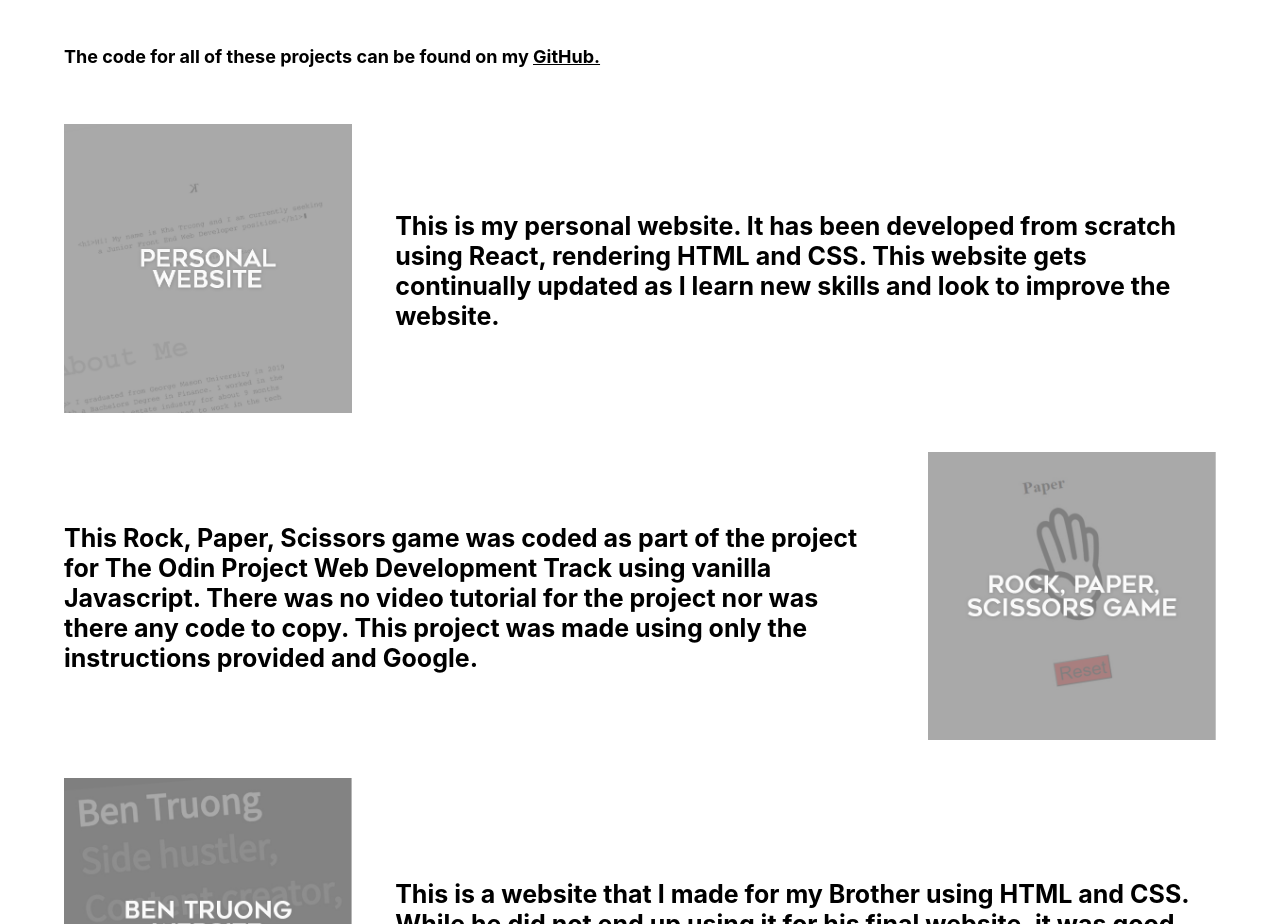
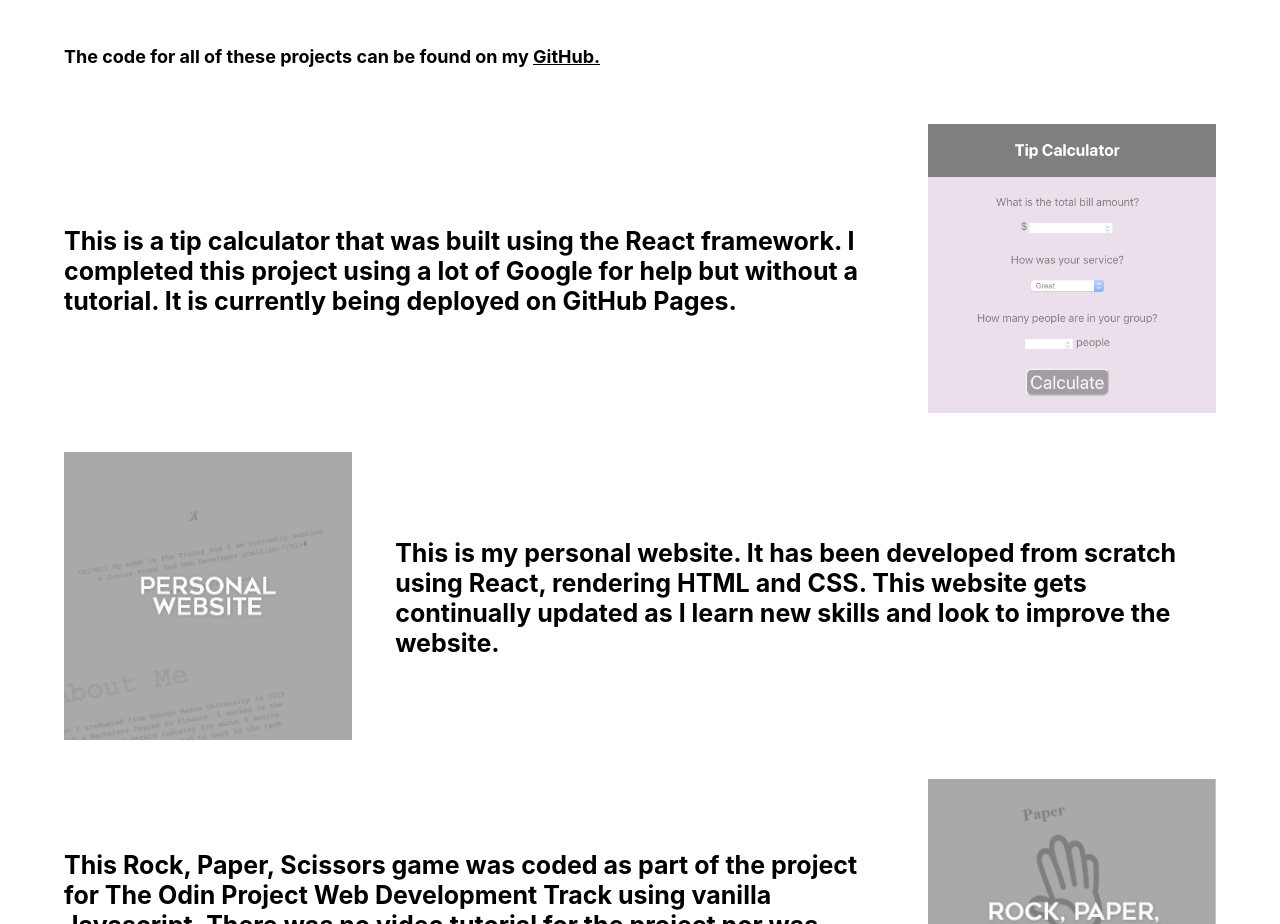
Before and after one commit to khatruong2009/ReactKhaTruong, a React (Create React App) app in the folder khatruong/: page / in a window 1280 px wide. Shown: the part 1342-2266 px from the top of the page. Built offline with nearby package versions, Linux system fonts and the light colour scheme; the HTML template or start-up script is replaced by a standard one.

Commit message:
added tip calculator to projects

```diff
--- a/khatruong/src/Components/Projects.jsx
+++ b/khatruong/src/Components/Projects.jsx
@@ -8,6 +8,7 @@ var ben1 = require("../assets/images/bentruongwebsite1.png");
 var sketch = require("../assets/images/SKETCH.jpg");
 var kedus = require("../assets/images/KK.jpg");
 var negus = require("../assets/images/negus-project.png");
+var tip = require("../assets/images/tip.png");
 
 function Projects() {
   return (
@@ -16,6 +17,13 @@ function Projects() {
       <p className="below-subheader">The code for all of these projects can be found on my <a href="https://github.com/khatruong2009" target="_blank">GitHub.</a></p>
 
       <div className="project-box">
+        <ProjectRight
+          name="React Tip Calculator"
+          link="https://khatruong2009.github.io/ReactTipCalculator/"
+          image={tip}
+          description="This is a tip calculator that was built using the React framework. I completed this project using a lot of Google for help but without a tutorial. It is currently being deployed on GitHub Pages."
+        />
+
         <ProjectLeft
           name="Kha Truong Website"
           link="https://khatruong.com/"
```
Also changed, not shown: khatruong/src/assets/images/tip.png (added), 1 other file (tests, documents, lock files or other folders).
